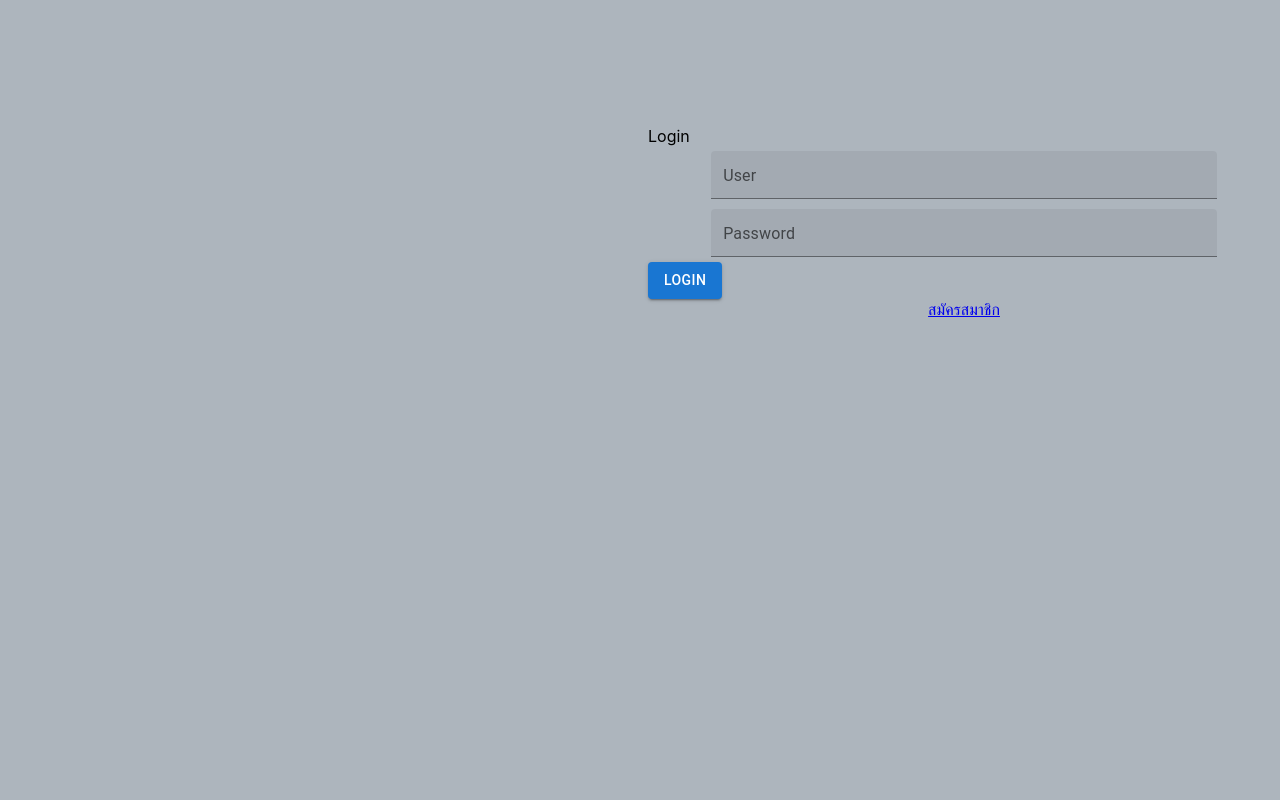
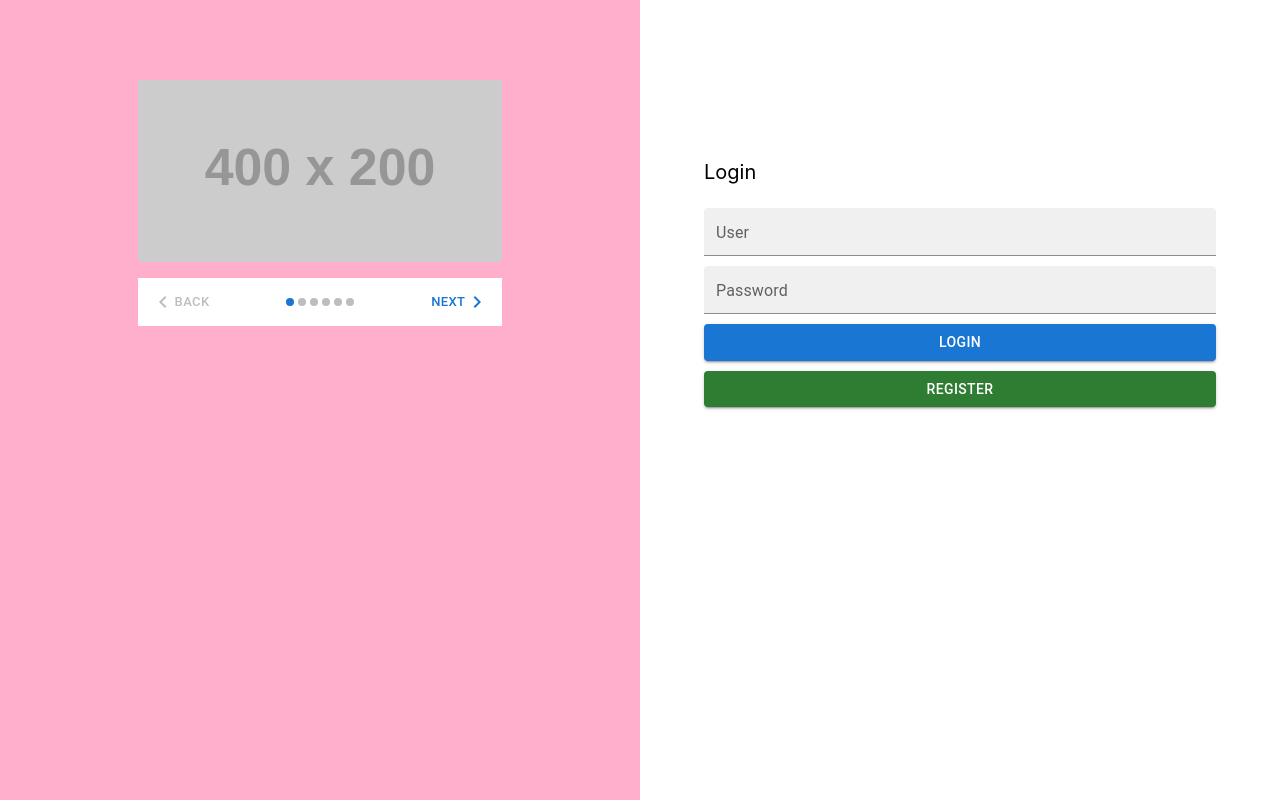
Before and after one commit to MasMallow/Skill-Node.js-React.js, a React (Create React App) app in the folder client1/: page / in a window 1280 px wide. Built offline with nearby package versions, Linux system fonts and the light colour scheme.

Commit message:
7/09/2024
เพิ่มui

```diff
--- a/client1/package.json
+++ b/client1/package.json
@@ -5,6 +5,7 @@
   "dependencies": {
     "@emotion/react": "^11.13.3",
     "@emotion/styled": "^11.13.0",
+    "@mui/icons-material": "^6.0.2",
     "@mui/material": "^6.0.1",
     "@testing-library/jest-dom": "^5.17.0",
     "@testing-library/react": "^13.4.0",
--- /dev/null
+++ b/client1/src/components/ImageSlder.js
@@ -0,0 +1,107 @@
+import * as React from 'react';
+import { useTheme } from '@mui/material/styles';
+import Grid2 from '@mui/material/Grid2';
+import MobileStepper from '@mui/material/MobileStepper';
+import Button from '@mui/material/Button';
+import KeyboardArrowLeft from '@mui/icons-material/KeyboardArrowLeft';
+import KeyboardArrowRight from '@mui/icons-material/KeyboardArrowRight';
+import Box from '@mui/material/Box';
+import "../css/Login.css";
+
+const images = [
+    {
+        label: 'Image 1',
+        imgPath: 'https://via.placeholder.com/400x200?text=Image+1',
+    },
+    {
+        label: 'Image 2',
+        imgPath: 'https://via.placeholder.com/400x200?text=Image+2',
+    },
+    {
+        label: 'Image 3',
+        imgPath: 'https://via.placeholder.com/400x200?text=Image+3',
+    },
+    {
+        label: 'Image 4',
+        imgPath: 'https://via.placeholder.com/400x200?text=Image+4',
+    },
+    {
+        label: 'Image 5',
+        imgPath: 'https://via.placeholder.com/400x200?text=Image+5',
+    },
+    {
+        label: 'Image 6',
+        imgPath: 'https://via.placeholder.com/400x200?text=Image+6',
+    },
+];
+
+export default function CustomGridCarousel() {
+    const theme = useTheme();
+    const [activeStep, setActiveStep] = React.useState(0);
+    const maxSteps = images.length;
+
+    const handleNext = () => {
+        setActiveStep((prevActiveStep) => prevActiveStep + 1);
+    };
+
+    const handleBack = () => {
+        setActiveStep((prevActiveStep) => prevActiveStep - 1);
+    };
+
+    return (
+        <Grid2
+            sx={{
+                height: "100vh",
+                display: "flex",
+                flexDirection: "column",
+                alignItems: "center",
+                justifyContent: "center",
+                backgroundColor: "#ffafcc",
+                marginTop: "10%",
+                padding: 2,
+            }}
+        >
+            <Box sx={{ flexGrow: 1, maxWidth: '100%', width: { xs: '90%', sm: '70%', md: '60%' } }}>
+                <Box
+                    component="img"
+                    sx={{
+                        width: '100%',
+                        height: 'auto',
+                        display: 'block',
+                        overflow: 'hidden',
+                        marginBottom: 2,
+                    }}
+                    src={images[activeStep].imgPath}
+                    alt={images[activeStep].label}
+                />
+                <MobileStepper
+                    variant="dots"
+                    steps={maxSteps}
+                    position="static"
+                    activeStep={activeStep}
+                    sx={{ flexGrow: 1 }}
+                    nextButton={
+                        <Button size="small" onClick={handleNext} disabled={activeStep === maxSteps - 1}>
+                            Next
+                            {theme.direction === 'rtl' ? (
+                                <KeyboardArrowLeft />
+                            ) : (
+                                <KeyboardArrowRight />
+                            )}
+                        </Button>
+                    }
+                    backButton={
+                        <Button size="small" onClick={handleBack} disabled={activeStep === 0}>
+                            {theme.direction === 'rtl' ? (
+                                <KeyboardArrowRight />
+                            ) : (
+                                <KeyboardArrowLeft />
+                            )}
+                            Back
+                        </Button>
+                    }
+                />
+            </Box>
+        </Grid2>
+    );
+}
--- a/client1/src/components/LoginUser.js
+++ b/client1/src/components/LoginUser.js
@@ -1,9 +1,10 @@
 import React, { useState } from "react";
 import { login } from "../functions/product";
 import { useNavigate } from "react-router-dom";
-import { Button, TextField, Box, Grid } from "@mui/material";
+import { Button, TextField, Box, MobileStepper, Grid } from "@mui/material";
 import Grid2 from "@mui/material/Grid2";
 import "../css/Login.css";
+import CustomGridCarousel from "./ImageSlder";
 
 const LoginUser = () => {
     const [userName, setUserName] = useState("");
@@ -32,24 +33,37 @@ const LoginUser = () => {
             setLoading(false);
         }
     };
+    const register = async () => {
+        navigate("/register")
+    }
 
     return (
         <div className="Page-Login">
             <Box sx={{ height: "100vh" }}>
-                <Grid2 container spacing={2}>
-                    <Grid2 size={6}></Grid2> {/* wallpaper */}
+                <Grid2 container>
+                    <Grid2
+                        size={6}
+                        sx={{
+                            height: "100vh",
+                            display: "flex",
+                            backgroundColor: "#ffafcc",
+                            flexDirection: "column",
+                        }}>
+                            <CustomGridCarousel />
+                    </Grid2>
 
                     <Grid2
                         size={6}
                         sx={{
                             height: "100vh",
                             display: "flex",
-                            flexDirection: "column"
+                            flexDirection: "column",
+                            backgroundColor: "#ffffff",
                         }}
                     >
                         <form onSubmit={handleSubmit} className="From-Login">
+                            <Grid2 container>
                                 <span className="Login-Text">Login</span>
-                            <Grid2 container>
                                 <TextField
                                     className="Text-Field"
                                     fullWidth
@@ -78,9 +92,9 @@ const LoginUser = () => {
                                 />
                             </Grid2>
 
-                            <Grid2 container spacing={3}>
-                                <Grid2 xs={12}>
+                            <Grid2 container>
                                 <Button
+                                    className="Text-Field"
                                     variant="contained"
                                     type="submit"
                                     disabled={loading}
@@ -89,11 +103,8 @@ const LoginUser = () => {
                                     {loading ? "Logging in..." : "Login"}
                                 </Button>
                             </Grid2>
-                            </Grid2>
-                            <Grid2 container spacing={3} justifyContent="center">
-                                <Grid2>
-                                    <a href="/register">สมัครสมาชิก</a>
-                                </Grid2>
+                            <Grid2 container justifyContent="center">
+                                <Button className="Text-Field" variant="contained" color="success" onClick={register} fullWidth>Register</Button>
                             </Grid2>
                         </form>
                         {errorMessage && <p style={{ color: "red", textAlign: "center" }}>{errorMessage}</p>}
--- a/client1/src/css/Login.css
+++ b/client1/src/css/Login.css
@@ -5,5 +5,19 @@
     margin-right: 10% !important;
 }
 .From-Login{
-    margin-top: 20%;
+    margin-top: 25%;
 }
+.From-image{
+    margin-top: 25%;
+    align-items: center;
+    display: flex;
+}
+.Login-Text{
+    margin-left: 10% ;
+    margin-bottom: 3% ;
+    font-size: 20px;
+}
+.Fleeped-Text{
+    font-size: 20px;
+    align-items:start;
+}
```
Also changed, not shown: 1 other file (tests, documents, lock files or other folders). Lines whose indentation alone changed are shown as unchanged.
